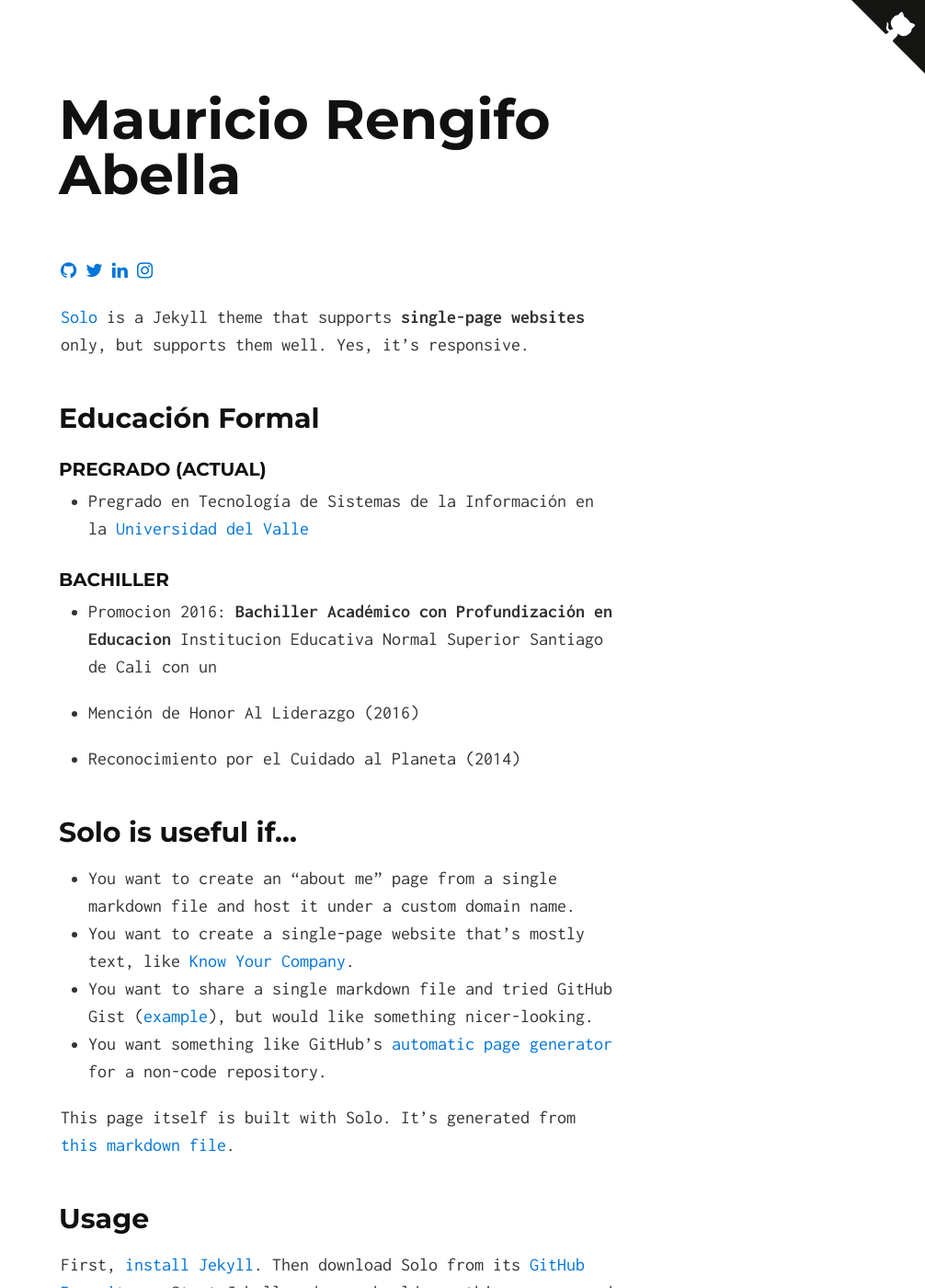
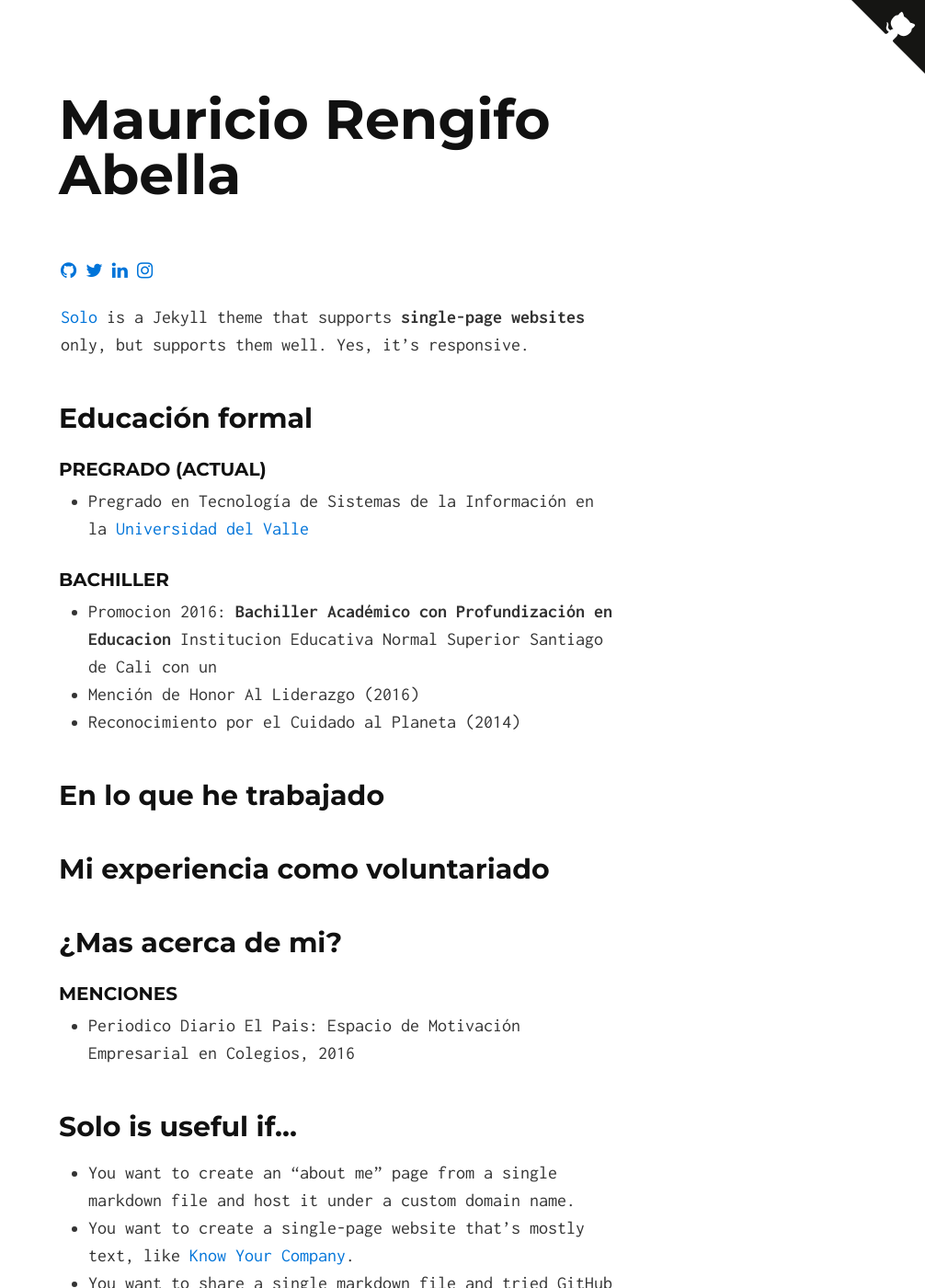
Before and after one commit to MaurooRen/maurooren.github.io, a Jekyll site: the page built from index.md, in a window 1280 px wide and 1400 px high. Shown: the whole window at 92% size, without its empty margins (274-1280 px from the left). Built offline with Jekyll 4.4.1, drawn with Linux system fonts in a browser that asks for light colours; nearby versions of some CDN libraries.

Commit message:
Education

```diff
--- a/index.md
+++ b/index.md
@@ -6,7 +6,7 @@ layout: default
 
 [Solo](http://chibicode.github.io/solo) is a Jekyll theme that supports **single-page websites** only, but supports them well. Yes, it's responsive.
 
-## Educación Formal
+## Educación formal
 
 ### Pregrado (Actual)
 
@@ -15,12 +15,22 @@ layout: default
 ### Bachiller
 
 * Promocion 2016: **Bachiller Académico con Profundización en Educacion** Institucion Educativa Normal Superior Santiago de Cali con un
-
 * Mención de Honor Al Liderazgo (2016)
-
 * Reconocimiento por el Cuidado al Planeta (2014)
 
+## En lo que he trabajado
 
+
+## Mi experiencia como voluntariado
+
+
+## ¿Mas acerca de mi?
+
+
+
+### Menciones
+
+* Periodico Diario El Pais: Espacio de Motivación Empresarial en Colegios, 2016
 
 
 
```
